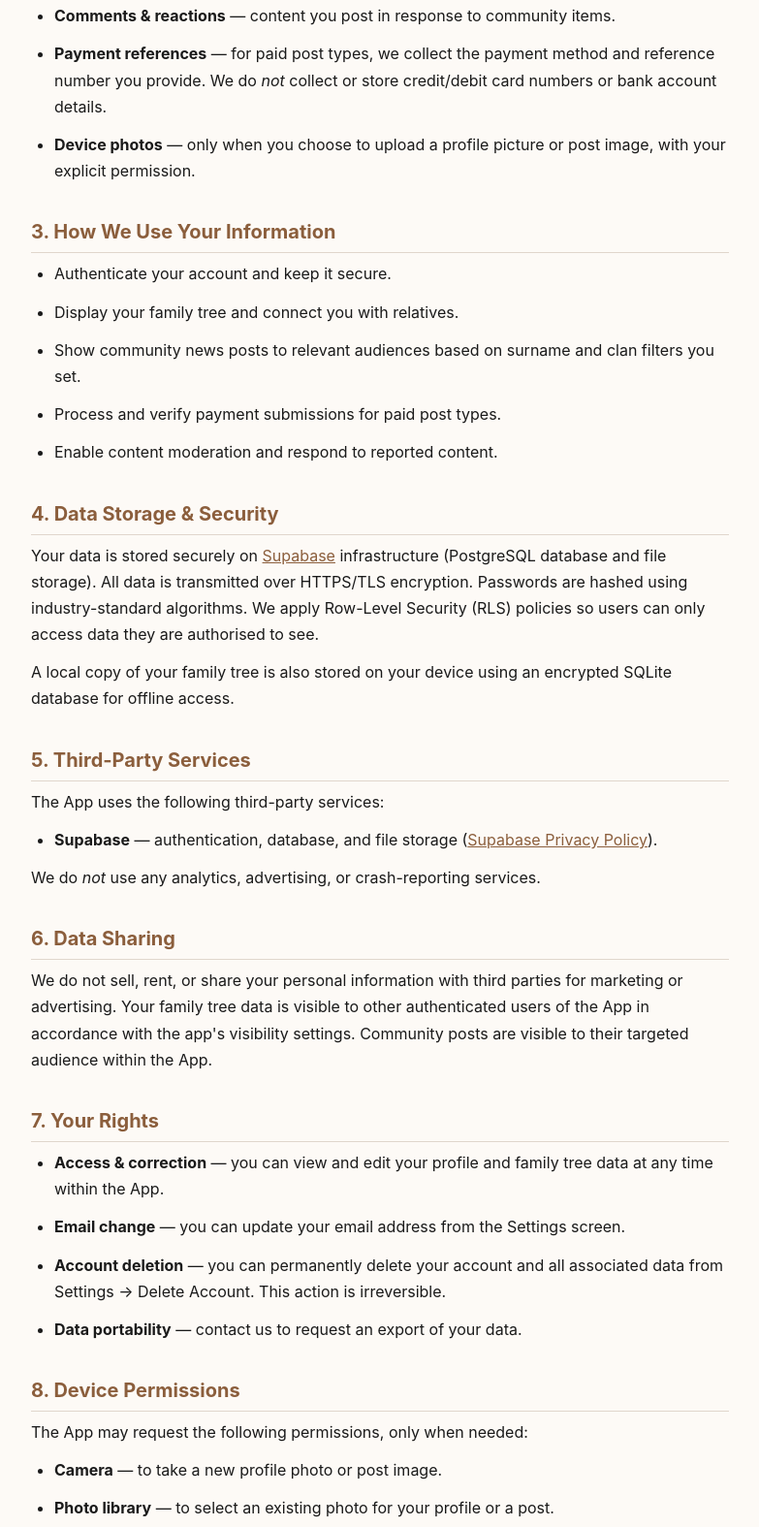
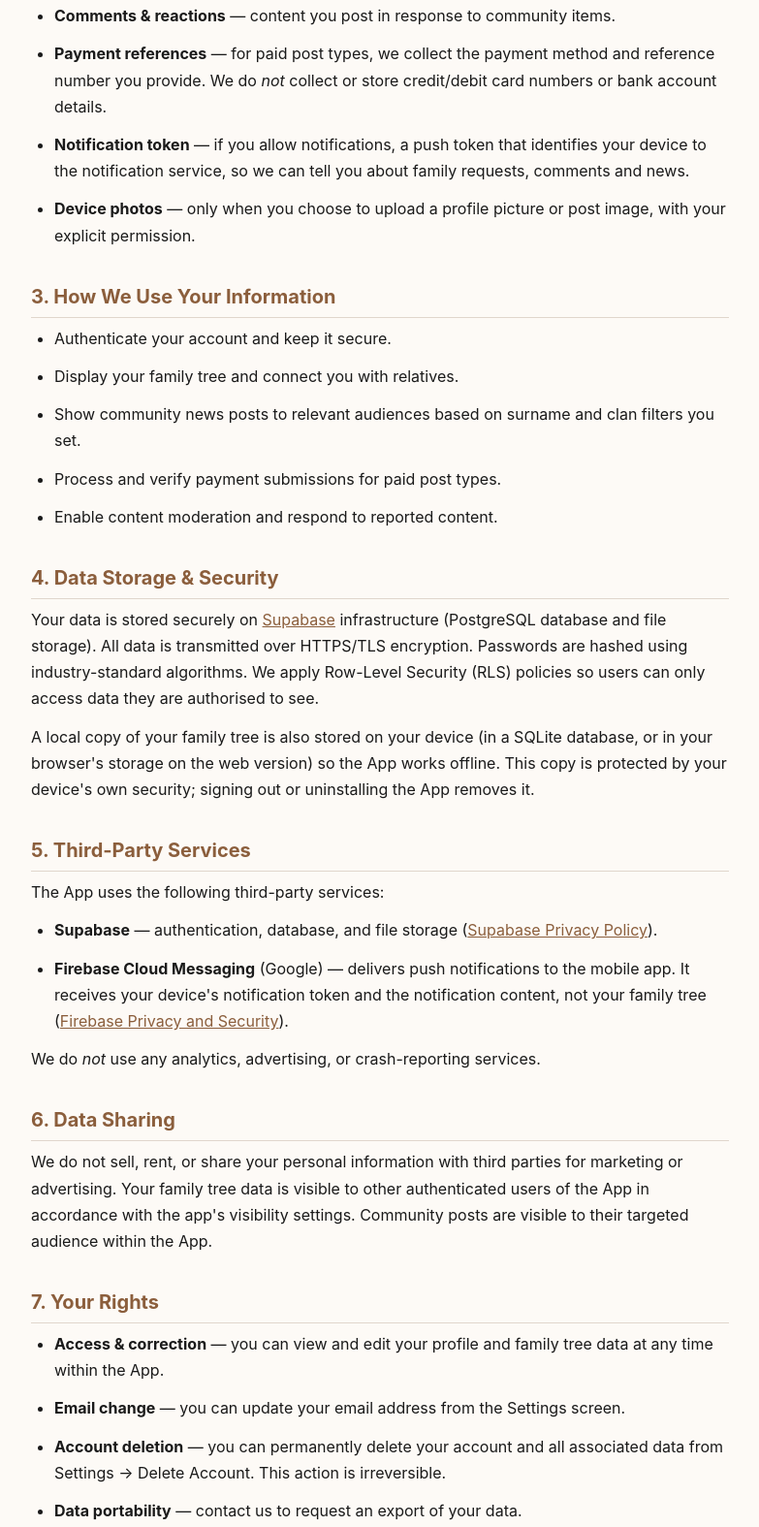
Before and after one commit to ndbruce530-arch/omuze, a plain HTML site: page docs/index.html in a window 1280 px wide. Shown: the part 630-2205 px from the top of the page at 97% size, without its empty margins (248-1031 px from the left). Drawn offline with Linux system fonts and the light colour scheme.

Commit message:
Privacy Policy: add Firebase Cloud Messaging, notification permission, correct local storage wording
Co-Authored-By: Claude Opus 5.5 <noreply@anthropic.com>

```diff
--- a/docs/index.html
+++ b/docs/index.html
@@ -68,7 +68,7 @@
 <div class="container">
 
   <h1>Privacy Policy</h1>
-  <p class="subtitle">Omuze — Herero Family Lineage App &middot; Effective 24 March 2026</p>
+  <p class="subtitle">Omuze — Herero Family Lineage App &middot; Effective 25 November 2026</p>
 
   <h2>1. Who We Are</h2>
   <p>
@@ -89,6 +89,8 @@
     <li><strong>Comments &amp; reactions</strong> — content you post in response to community items.</li>
     <li><strong>Payment references</strong> — for paid post types, we collect the payment method and reference number
         you provide. We do <em>not</em> collect or store credit/debit card numbers or bank account details.</li>
+    <li><strong>Notification token</strong> — if you allow notifications, a push token that identifies your device
+        to the notification service, so we can tell you about family requests, comments and news.</li>
     <li><strong>Device photos</strong> — only when you choose to upload a profile picture or post image, with your
         explicit permission.</li>
   </ul>
@@ -110,8 +112,9 @@
     are authorised to see.
   </p>
   <p>
-    A local copy of your family tree is also stored on your device using an encrypted SQLite database for offline
-    access.
+    A local copy of your family tree is also stored on your device (in a SQLite database, or in your browser's
+    storage on the web version) so the App works offline. This copy is protected by your device's own security;
+    signing out or uninstalling the App removes it.
   </p>
 
   <h2>5. Third-Party Services</h2>
@@ -119,6 +122,9 @@
   <ul>
     <li><strong>Supabase</strong> — authentication, database, and file storage
         (<a href="https://supabase.com/privacy" rel="noopener">Supabase Privacy Policy</a>).</li>
+    <li><strong>Firebase Cloud Messaging</strong> (Google) — delivers push notifications to the mobile app. It receives
+        your device's notification token and the notification content, not your family tree
+        (<a href="https://firebase.google.com/support/privacy" rel="noopener">Firebase Privacy and Security</a>).</li>
   </ul>
   <p>We do <em>not</em> use any analytics, advertising, or crash-reporting services.</p>
 
@@ -144,6 +150,8 @@
   <ul>
     <li><strong>Camera</strong> — to take a new profile photo or post image.</li>
     <li><strong>Photo library</strong> — to select an existing photo for your profile or a post.</li>
+    <li><strong>Notifications</strong> — to alert you about family requests, comments and news. You can decline
+        and still use the App.</li>
   </ul>
   <p>You can revoke these permissions at any time in your device settings.</p>
 
```
